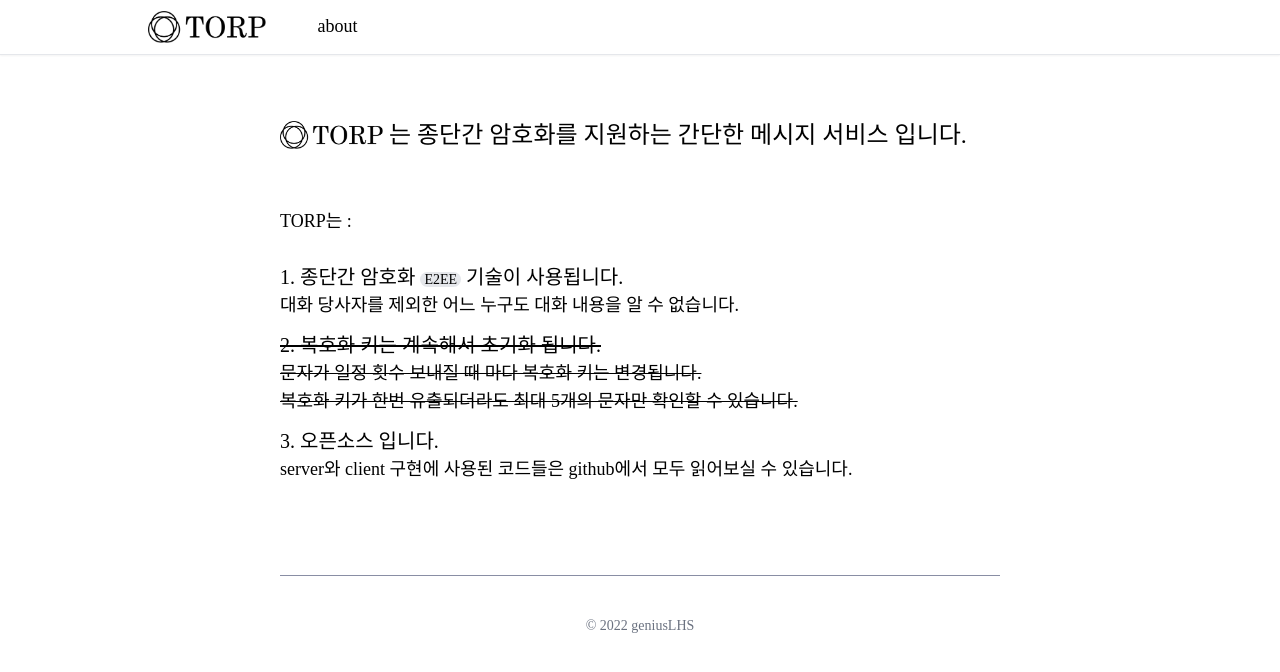
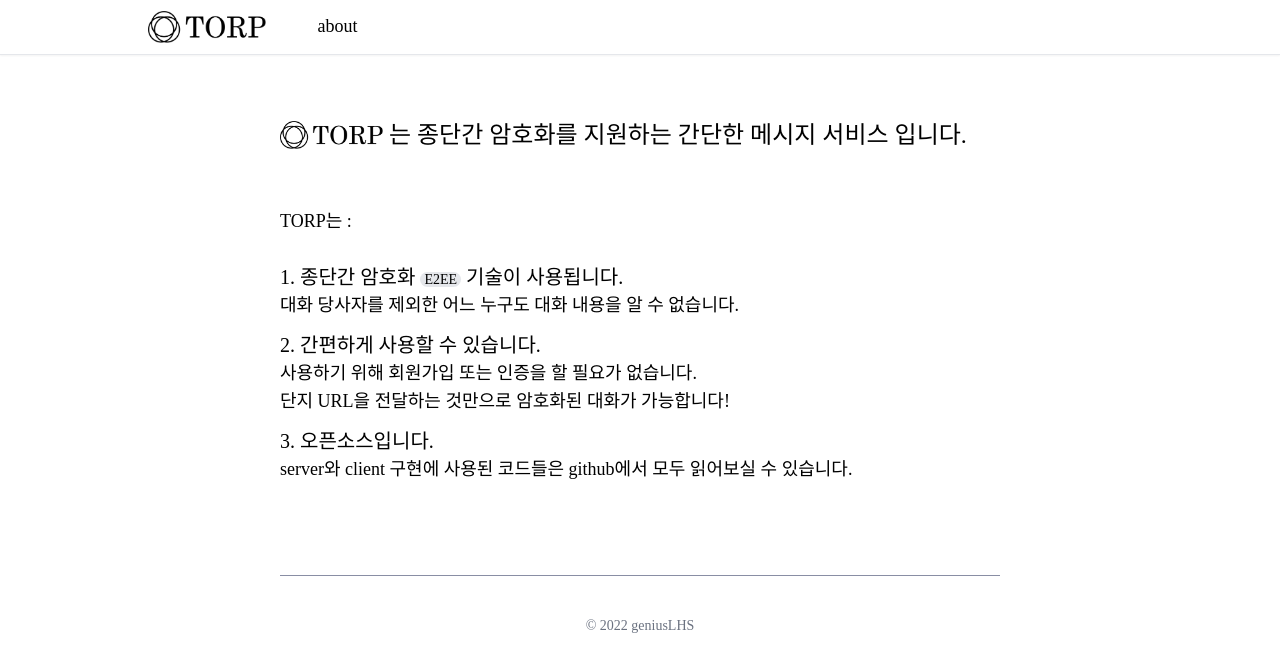
Before and after one commit to geniusLHS/torp-client, a React (Create React App) app: page /about in a window 1280 px wide. Shown: the top 672 px of the page. Built offline with nearby package versions, Linux system fonts and the light colour scheme; no server answers; a web font is replaced by a local one.

Commit message:
프로젝트 정보 관련 설정

```diff
--- a/package.json
+++ b/package.json
@@ -1,6 +1,6 @@
 {
   "name": "torp-client",
-  "version": "0.1.0",
+  "version": "1.0.0",
   "private": true,
   "dependencies": {
     "@testing-library/jest-dom": "^5.16.5",
--- a/public/index.html
+++ b/public/index.html
@@ -5,10 +5,7 @@
     <link rel="icon" href="%PUBLIC_URL%/favicon.ico" />
     <meta name="viewport" content="width=device-width, initial-scale=1" />
     <meta name="theme-color" content="#000000" />
-    <meta
-      name="description"
-      content="Web site created using create-react-app"
-    />
+    <meta name="description" content="Web site created using create-react-app" />
     <link rel="apple-touch-icon" href="%PUBLIC_URL%/logo192.png" />
     <!--
       manifest.json provides metadata used when your web app is installed on a
@@ -24,7 +21,7 @@
       work correctly both with client-side routing and a non-root public URL.
       Learn how to configure a non-root public URL by running `npm run build`.
     -->
-    <title>React App</title>
+    <title>TORP</title>
   </head>
   <body>
     <noscript>You need to enable JavaScript to run this app.</noscript>
--- a/src/components/AboutContent.tsx
+++ b/src/components/AboutContent.tsx
@@ -21,14 +21,14 @@ function AboutContent() {
             </p>
             대화 당사자를 제외한 어느 누구도 대화 내용을 알 수 없습니다.
           </li>
-          <li className="line-through">
-            <p className="text-xl">2. 복호화 키는 계속해서 초기화 됩니다. </p>
-            문자가 일정 횟수 보내질 때 마다 복호화 키는 변경됩니다.
+          <li className="">
+            <p className="text-xl">2. 간편하게 사용할 수 있습니다. </p>
+            사용하기 위해 회원가입 또는 인증을 할 필요가 없습니다.
             <br />
-            복호화 키가 한번 유출되더라도 최대 5개의 문자만 확인할 수 있습니다.
+            단지 URL을 전달하는 것만으로 암호화된 대화가 가능합니다!
           </li>
           <li>
-            <p className="text-xl">3. 오픈소스 입니다.</p>
+            <p className="text-xl">3. 오픈소스입니다.</p>
             server와 client 구현에 사용된 코드들은 github에서 모두 읽어보실 수 있습니다.
           </li>
         </ul>
--- a/src/components/Messages.tsx
+++ b/src/components/Messages.tsx
@@ -14,10 +14,6 @@ interface MessageItem {
   message: string;
   username: string;
 }
-
-// async function decrypt_message(message: string, commonKey: CryptoKey) {
-//   return await decrypt(message, commonKey);
-// }
 
 const Messages = ({ socket, username, room, commonKey }: lProps) => {
   const [messagesRecieved, setMessagesReceived] = useState<MessageItem[]>([]);
--- a/src/reportWebVitals.ts
+++ /dev/null
@@ -1,15 +0,0 @@
-import { ReportHandler } from 'web-vitals';
-
-const reportWebVitals = (onPerfEntry?: ReportHandler) => {
-  if (onPerfEntry && onPerfEntry instanceof Function) {
-    import('web-vitals').then(({ getCLS, getFID, getFCP, getLCP, getTTFB }) => {
-      getCLS(onPerfEntry);
-      getFID(onPerfEntry);
-      getFCP(onPerfEntry);
-      getLCP(onPerfEntry);
-      getTTFB(onPerfEntry);
-    });
-  }
-};
-
-export default reportWebVitals;
```
Also changed, not shown: src/components/Home.tsx (+0 -7 lines), src/setupTests.ts (deleted, +0 -5 lines), public/manifest.json, src/logo.svg (deleted), 1 other file (tests, documents, lock files or other folders).
